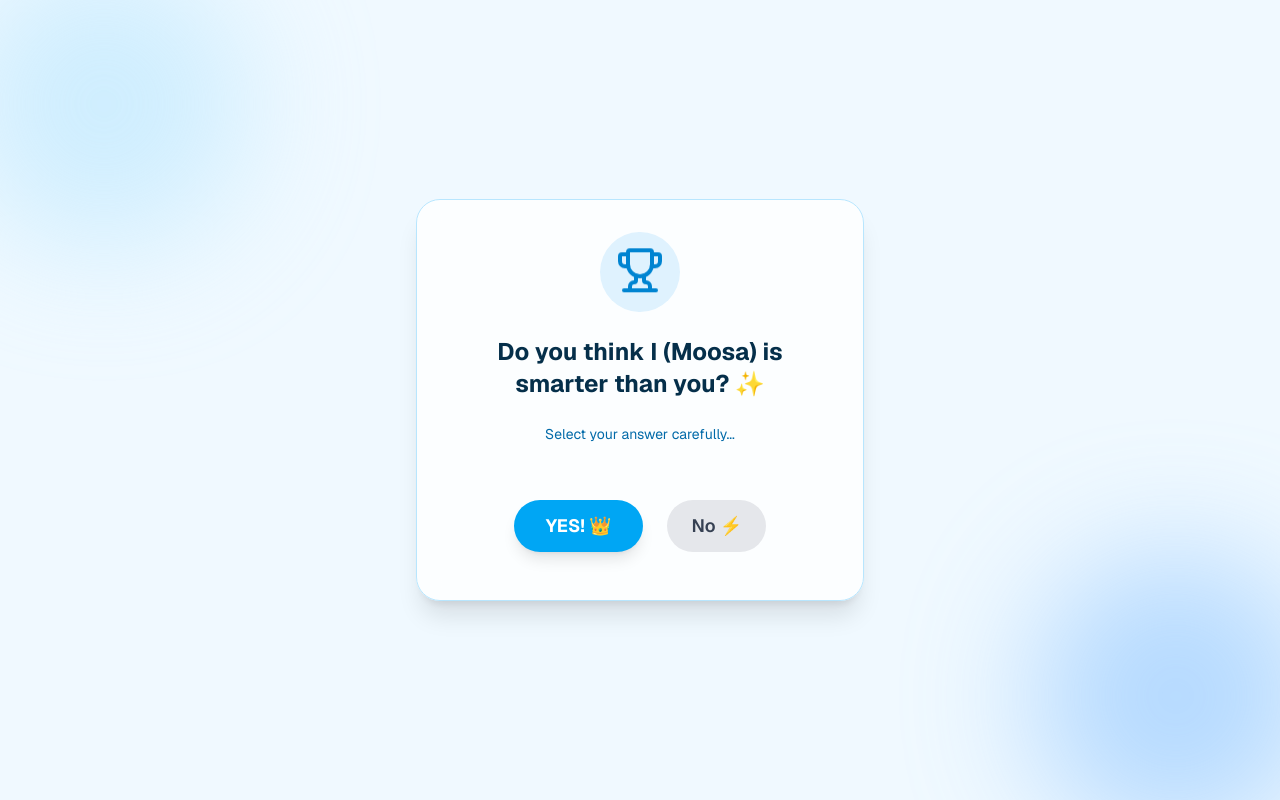
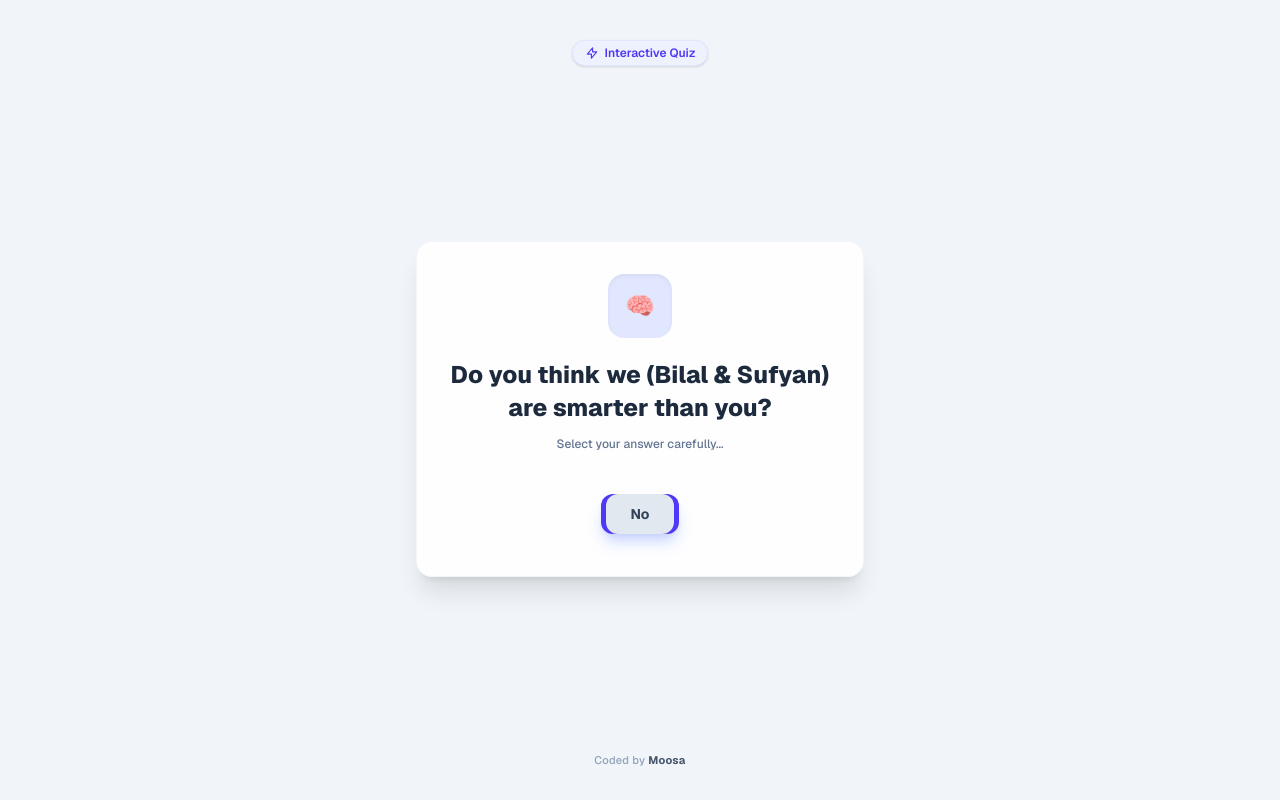
Before and after one commit to abuzubairai-bot/playful-question, a Next.js app: page / in a window 1280 px wide. Built offline with nearby package versions, Linux system fonts and the light colour scheme.

Commit message:
Update page logic and options

```diff
--- a/app/page.tsx
+++ b/app/page.tsx
@@ -1,231 +1,147 @@
-"use client";
+'use client';
 
-import { useState, useEffect } from "react";
-import { motion } from "framer-motion";
-import { Trophy, Sparkles, Award, CheckCircle2, Laptop } from "lucide-react";
+import { useState, useEffect, useRef } from 'react';
 
-export default function MoosaSmartnessPrank() {
-  const [step, setStep] = useState<"question" | "rating" | "celebrate" | "confirmed">("question");
-  const [noPosition, setNoPosition] = useState({ x: 0, y: 0 });
-  const [selectedRating, setSelectedRating] = useState("");
-  const [selectedAction, setSelectedAction] = useState("");
-  const [isMobile, setIsMobile] = useState(false);
+export default function Home() {
+  const [page, setPage] = useState(1);
+  const [selectedChoice, setSelectedChoice] = useState('');
+  const [noBtnPosition, setNoBtnPosition] = useState({ x: 0, y: 0 });
 
-  // Detect mobile screens (< 768px width)
-  useEffect(() => {
-    const checkMobile = () => {
-      setIsMobile(window.innerWidth < 768);
-    };
-    checkMobile();
-    window.addEventListener("resize", checkMobile);
-    return () => window.removeEventListener("resize", checkMobile);
-  }, []);
-
-  // Ultra-fast sliding motion (180px - 240px dodge range)
-  const moveNoButton = () => {
-    const minDistance = 180;
-    const maxDistance = 240;
-    const angle = Math.random() * 2 * Math.PI;
-    const distance = minDistance + Math.random() * (maxDistance - minDistance);
-
-    setNoPosition({
-      x: Math.cos(angle) * distance,
-      y: Math.sin(angle) * distance,
-    });
+  const moveNoBtn = () => {
+    const x = Math.random() * 240 - 120;
+    const y = Math.random() * 240 - 120;
+    setNoBtnPosition({ x, y });
   };
 
-  const ratingOptions = ["100/10 🌟", "1000/10 🚀", "Legendary 🏆", "Mastermind 🧠⚡"];
-  const actionOptions = [
-    "Give Me 20 Riyals 💵",
-    "Make Me Coffee ☕",
-    "Throw A Party 🎉",
-    "Write Me A Trophy Certificate 📜",
-  ];
+  const handleSelectOption = (choice: string) => {
+    setSelectedChoice(choice);
+    setPage(4);
+  };
 
-  // Mobile Block Screen
-  if (isMobile) {
   return (
-      <main className="min-h-screen bg-sky-50 flex items-center justify-center p-6 font-sans text-center relative overflow-hidden">
-        {/* Decorative background glow circles */}
-        <div className="absolute -top-10 -left-10 w-72 h-72 bg-sky-200 rounded-full blur-3xl opacity-60" />
-        <div className="absolute -bottom-10 -right-10 w-72 h-72 bg-blue-300 rounded-full blur-3xl opacity-60" />
-
-        <motion.div
-          initial={{ scale: 0.9, opacity: 0 }}
-          animate={{ scale: 1, opacity: 1 }}
-          className="w-full max-w-sm bg-white/80 backdrop-blur-md border border-sky-200 rounded-3xl p-8 shadow-xl space-y-5 z-10 relative"
-        >
-          <div className="flex justify-center">
-            <div className="p-4 bg-sky-100 rounded-full text-sky-600 animate-pulse">
-              <Laptop className="w-12 h-12" />
-            </div>
+    <main className="min-h-screen bg-slate-100 flex flex-col items-center justify-between p-4 relative overflow-x-hidden font-sans">
+      {/* Header Branding */}
+      <div className="pt-6 text-center z-10">
+        <span className="inline-flex items-center gap-1.5 px-3 py-1 rounded-full text-xs font-semibold bg-indigo-50 text-indigo-600 border border-indigo-100 shadow-sm">
+          <svg className="w-3.5 h-3.5" fill="none" stroke="currentColor" viewBox="0 0 24 24">
+            <path strokeLinecap="round" strokeLinejoin="round" strokeWidth="2" d="M13 10V3L4 14h7v7l9-11h-7z" />
+          </svg>
+          Interactive Quiz
+        </span>
       </div>
 
-          <div className="space-y-2">
-            <h1 className="text-xl font-bold text-sky-950">Laptop Required ✨</h1>
-            <p className="text-sm text-sky-700 leading-relaxed">
-              Please open this link on a laptop or desktop computer for the full experience!
-            </p>
+      {/* PAGE 1 */}
+      {page === 1 && (
+        <div className="w-full max-w-md bg-white/90 backdrop-blur-md rounded-2xl p-6 sm:p-8 shadow-xl border border-slate-100 text-center my-auto">
+          <div className="w-16 h-16 bg-indigo-100 text-indigo-600 rounded-2xl flex items-center justify-center mx-auto mb-5 text-2xl shadow-inner">
+            🧠
           </div>
+          <h1 className="text-xl sm:text-2xl font-extrabold text-slate-800 leading-snug mb-3">
+            Do you think we (Bilal &amp; Sufyan) are smarter than you?
+          </h1>
+          <p class="text-xs text-slate-500 mb-8 font-medium">Select your answer carefully...</p>
 
-          <div className="pt-2">
-            <span className="inline-block px-4 py-2 bg-sky-100 text-sky-800 text-xs font-semibold rounded-full border border-sky-200">
-              Desktop Mode Needed 🚀
-            </span>
-          </div>
-        </motion.div>
-      </main>
-    );
-  }
-
-  // Desktop Main Application
-  return (
-    <main className="min-h-screen bg-sky-50 flex items-center justify-center p-4 font-sans relative overflow-hidden">
-      {/* Decorative background glow circles */}
-      <div className="absolute -top-10 -left-10 w-72 h-72 bg-sky-200 rounded-full blur-3xl opacity-60" />
-      <div className="absolute -bottom-10 -right-10 w-72 h-72 bg-blue-300 rounded-full blur-3xl opacity-60" />
-
-      <motion.div
-        initial={{ scale: 0.9, opacity: 0 }}
-        animate={{ scale: 1, opacity: 1 }}
-        className="w-full max-w-md bg-white/80 backdrop-blur-md border border-sky-200 rounded-3xl p-8 shadow-xl text-center z-10 relative min-h-[380px] flex flex-col justify-center"
+          <div className="flex items-center justify-center gap-4 relative min-h-[60px]">
+            <button
+              onClick={() => setPage(2)}
+              className="px-6 py-2.5 bg-indigo-600 hover:bg-indigo-700 text-white font-bold text-sm rounded-xl shadow-lg shadow-indigo-200 transition-all transform active:scale-95"
             >
-        {/* Step 1: Main Question */}
-        {step === "question" && (
-          <div className="space-y-6">
-            <div className="flex justify-center">
-              <div className="p-4 bg-sky-100 rounded-full text-sky-600">
-                <Trophy className="w-12 h-12 animate-bounce" />
-              </div>
-            </div>
-
-            <h1 className="text-2xl font-bold text-sky-950">
-              Do you think I (Moosa) is smarter than you? ✨
-            </h1>
-            <p className="text-sm text-sky-700">Select your answer carefully...</p>
-
-            <div className="flex items-center justify-center gap-6 relative min-h-[100px] pt-4">
+              YES!
+            </button>
             <button
-                onClick={() => setStep("rating")}
-                className="px-8 py-3 bg-sky-500 text-white rounded-full font-bold shadow-lg hover:bg-sky-600 hover:scale-105 transition-all text-lg z-20"
+              onMouseEnter={moveNoBtn}
+              onTouchStart={(e) => {
+                e.preventDefault();
+                moveNoBtn();
+              }}
+              style={{ transform: `translate(${noBtnPosition.x}px, ${noBtnPosition.y}px)` }}
+              className="px-6 py-2.5 bg-slate-200 text-slate-700 font-bold text-sm rounded-xl transition-all duration-150 absolute"
             >
-                YES! 👑
+              No
             </button>
-
-              <motion.button
-                animate={{ x: noPosition.x, y: noPosition.y }}
-                onMouseEnter={moveNoButton}
-                onMouseMove={moveNoButton}
-                transition={{
-                  type: "spring",
-                  stiffness: 800,
-                  damping: 15,
-                  mass: 0.2,
-                }}
-                className="px-6 py-3 bg-gray-200 text-gray-700 rounded-full font-semibold text-lg relative z-30 select-none cursor-pointer"
-              >
-                No ⚡
-              </motion.button>
           </div>
         </div>
       )}
 
-        {/* Step 2: Glad We Agreed / Rating */}
-        {step === "rating" && (
-          <div className="space-y-6">
-            <div className="flex justify-center">
-              <div className="p-4 bg-sky-100 rounded-full text-sky-600">
-                <Sparkles className="w-10 h-10" />
+      {/* PAGE 2 */}
+      {page === 2 && (
+        <div className="w-full max-w-md bg-white/90 backdrop-blur-md rounded-2xl p-6 sm:p-8 shadow-xl border border-slate-100 text-center my-auto">
+          <div className="w-16 h-16 bg-amber-100 text-amber-600 rounded-2xl flex items-center justify-center mx-auto mb-5 text-2xl shadow-inner">
+            💡
           </div>
-            </div>
-
-            <h2 className="text-xl font-bold text-sky-950">
-              Glad we agreed! How would you rate my intelligence? 🚀
+          <h2 className="text-xl sm:text-2xl font-extrabold text-slate-800 leading-snug mb-3">
+            Do you admit we are smarter than you?
           </h2>
-
-            <div className="grid grid-cols-2 gap-3">
-              {ratingOptions.map((item) => (
-                <button
-                  key={item}
-                  onClick={() => setSelectedRating(item)}
-                  className={`p-3 rounded-xl border text-sm font-semibold transition ${
-                    selectedRating === item
-                      ? "bg-sky-500 text-white border-sky-500"
-                      : "border-sky-200 text-sky-900 hover:bg-sky-50"
-                  }`}
-                >
-                  {item}
-                </button>
-              ))}
-            </div>
+          <p className="text-xs text-slate-500 mb-8 font-medium">Be honest now!</p>
 
           <button
-              disabled={!selectedRating}
-              onClick={() => setStep("celebrate")}
-              className="w-full py-3 bg-sky-500 text-white rounded-xl font-bold disabled:opacity-50 hover:bg-sky-600 transition"
+            onClick={() => setPage(3)}
+            className="w-full py-3 bg-amber-500 hover:bg-amber-600 text-white font-bold text-sm rounded-xl shadow-lg shadow-amber-200 transition-all transform active:scale-95"
           >
-              Next Step ✨
+            Yes, I admit it!
           </button>
         </div>
       )}
 
-        {/* Step 3: Celebration / 20 Riyals Selection */}
-        {step === "celebrate" && (
-          <div className="space-y-6">
-            <div className="flex justify-center">
-              <div className="p-4 bg-sky-100 rounded-full text-sky-600">
-                <Award className="w-10 h-10" />
+      {/* PAGE 3 */}
+      {page === 3 && (
+        <div className="w-full max-w-md bg-white/90 backdrop-blur-md rounded-2xl p-6 sm:p-8 shadow-xl border border-slate-100 text-center my-auto">
+          <div className="w-16 h-16 bg-emerald-100 text-emerald-600 rounded-2xl flex items-center justify-center mx-auto mb-4 text-2xl shadow-inner">
+            🎁
+          </div>
+          <h2 className="text-xl font-extrabold text-slate-800 leading-snug mb-1">
+            What are you going to do for us?
+          </h2>
+          <p className="text-xs text-slate-500 mb-6 font-medium">Choose your deal to confirm:</p>
+
+          <div className="space-y-2.5">
+            {[
+              '🤖 Buy us a toy',
+              '💵 Give us 20 Riyals',
+              '🍲 Make a special dinner for us',
+              '🍬 Buy us a lot of candies',
+            ].map((option) => (
+              <button
+                key={option}
+                onClick={() => handleSelectOption(option)}
+                className="w-full py-3 px-4 bg-slate-50 hover:bg-emerald-50 hover:border-emerald-300 border border-slate-200 text-slate-700 font-semibold text-sm rounded-xl transition-all text-left flex items-center justify-between group"
+              >
+                <span>{option}</span>
+                <span className="text-xs text-emerald-600 opacity-0 group-hover:opacity-100 font-bold">Select &rarr;</span>
+              </button>
+            ))}
+          </div>
+        </div>
+      )}
+
+      {/* PAGE 4 */}
+      {page === 4 && (
+        <div className="w-full max-w-md bg-white/95 backdrop-blur-md rounded-2xl p-6 sm:p-8 shadow-2xl border border-indigo-100 text-center my-auto">
+          <div className="w-16 h-16 bg-indigo-100 text-indigo-600 rounded-full flex items-center justify-center mx-auto mb-4 text-3xl shadow-md">
+            🎉
+          </div>
+          <span className="inline-block px-3 py-1 bg-indigo-50 text-indigo-600 text-xs font-extrabold rounded-full mb-3 uppercase tracking-wider">
+            Official Agreement
+          </span>
+          <h2 className="text-2xl font-black text-slate-800 mb-4">It's Official!</h2>
+
+          <div className="bg-slate-50 border border-slate-200 rounded-xl p-4 mb-6 text-slate-700 text-sm leading-relaxed font-medium">
+            You have officially admitted that <strong className="text-indigo-600">Bilal &amp; Sufyan</strong> are smarter than you, and you promised to:
+            <div className="mt-3 py-2 px-3 bg-indigo-600 text-white font-bold text-sm rounded-lg shadow-sm">
+              {selectedChoice}
             </div>
           </div>
 
-            <h2 className="text-xl font-bold text-sky-950">How will you celebrate this truth? 🏆</h2>
-
-            <div className="grid grid-cols-1 gap-3">
-              {actionOptions.map((item) => (
-                <button
-                  key={item}
-                  onClick={() => setSelectedAction(item)}
-                  className={`p-3 rounded-xl border text-sm font-semibold transition ${
-                    selectedAction === item
-                      ? "bg-sky-500 text-white border-sky-500"
-                      : "border-sky-200 text-sky-900 hover:bg-sky-50"
-                  }`}
-                >
-                  {item}
-                </button>
-              ))}
-            </div>
-
-            <button
-              disabled={!selectedAction}
-              onClick={() => setStep("confirmed")}
-              className="w-full py-3 bg-sky-500 text-white rounded-xl font-bold disabled:opacity-50 hover:bg-sky-600 transition"
-            >
-              Lock It In! 🎉
-            </button>
+          <p className="text-xs text-slate-400">Take a screenshot and send it to us!</p>
         </div>
       )}
 
-        {/* Step 4: Final Confirmation */}
-        {step === "confirmed" && (
-          <div className="space-y-6">
-            <div className="flex justify-center">
-              <CheckCircle2 className="w-16 h-16 text-emerald-500 animate-pulse" />
-            </div>
-
-            <h2 className="text-2xl font-bold text-sky-950">Certificate Confirmed! 📸</h2>
-
-            <div className="bg-sky-50 p-4 rounded-xl text-left text-sm text-sky-900 space-y-2 border border-sky-200">
-              <p>👑 <strong>Fact:</strong> Moosa is officially smarter!</p>
-              <p>🌟 <strong>Rating:</strong> {selectedRating}</p>
-              <p>💵 <strong>Pledge:</strong> {selectedAction}</p>
-              <p>📌 <strong>Status:</strong> Unbreakable Contract!</p>
-            </div>
-
-            <p className="text-xs text-sky-600">Thank you for your honesty! 📸✨</p>
-          </div>
-        )}
-      </motion.div>
+      {/* Footer */}
+      <footer className="pb-4 text-center z-10">
+        <p className="text-[11px] font-medium text-slate-400 tracking-wide">
+          Coded by <span className="font-bold text-slate-600">Moosa</span>
+        </p>
+      </footer>
     </main>
   );
 }
```
Lines whose indentation alone changed are shown as unchanged.
